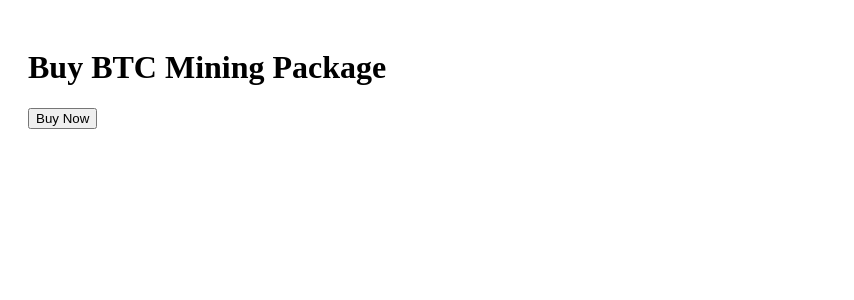
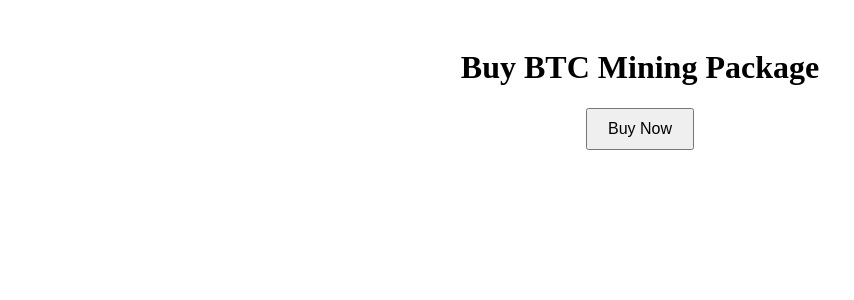
Before and after one commit to Kidy0938/btc-digger1, a Next.js app: page /buy in a window 1280 px wide. Shown: the top 300 px of the page, without its empty margins (0-854 px from the left). Built offline with nearby package versions, Linux system fonts and the light colour scheme.

Commit message:
Update buy.js

```diff
--- a/pages/buy.js
+++ b/pages/buy.js
@@ -1,10 +1,11 @@
 export default function BuyPage() {
   async function handleBuy() {
+    try {
       const res = await fetch("/api/create-order", {
         method: "POST",
         headers: { "Content-Type": "application/json" },
         body: JSON.stringify({
-        user_id: "123", // replace with actual logged-in user
+          user_id: "123", // replace with actual logged-in user ID
           amount: 50,
           currency: "USDT",
           buyer_email: "user@example.com"
@@ -14,18 +15,28 @@
       const data = await res.json();
       console.log("Order + payment:", data);
 
-    // Redirect to NOWPayments checkout
+      // Redirect user to NOWPayments checkout
       if (data.payment_url) {
         window.location.href = data.payment_url;
       } else {
         alert("Error creating payment. Try again.");
       }
+
+    } catch (err) {
+      console.error("Error creating order:", err);
+      alert("Something went wrong. Please try again.");
+    }
   }
 
   return (
-    <div style={{ padding: "20px" }}>
+    <div style={{ padding: "20px", textAlign: "center" }}>
       <h1>Buy BTC Mining Package</h1>
-      <button onClick={handleBuy}>Buy Now</button>
+      <button
+        onClick={handleBuy}
+        style={{ padding: "10px 20px", fontSize: "16px", cursor: "pointer" }}
+      >
+        Buy Now
+      </button>
     </div>
   );
 }
```
Lines whose indentation alone changed are shown as unchanged.
